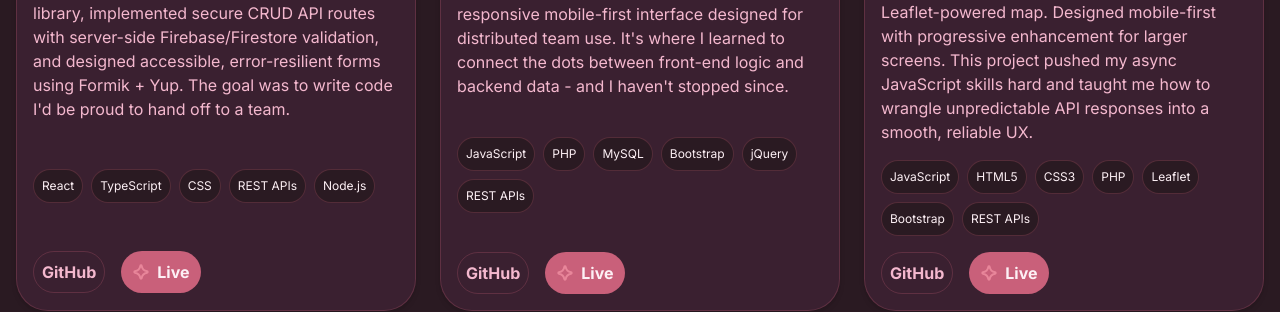
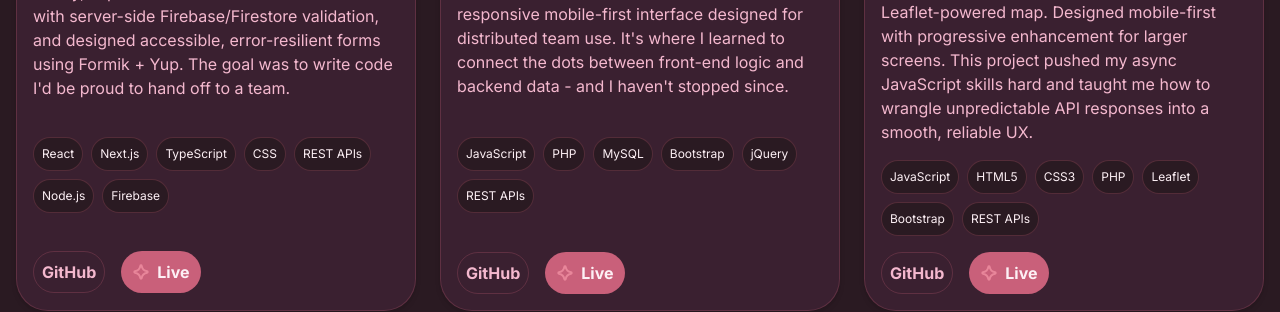
Before and after one commit to rufaro-ndhlovu/PortfolioWebsite, a Next.js app: page / in a window 1280 px wide. Shown: the part 2280-2592 px from the top of the page. Built offline with nearby package versions, Linux system fonts and the light colour scheme; a web font is replaced by a local one.

Commit message:
feat: update project tech stacks and links for improved accuracy and consistency.

```diff
--- a/app/data/projects.ts
+++ b/app/data/projects.ts
@@ -16,7 +16,15 @@ export const projects: Project[] = [
     description:
       "A full rebuild of my original Company Directory - this time built with React, Next.js App Router, and TypeScript from the ground up. I architected a scalable, fully typed component library, implemented secure CRUD API routes with server-side Firebase/Firestore validation, and designed accessible, error-resilient forms using Formik + Yup. The goal was to write code I'd be proud to hand off to a team.",
     image: "/companyDirectoryV2.png",
-    techStack: ["React", "TypeScript", "CSS", "REST APIs", "Node.js"],
+    techStack: [
+      "React",
+      "Next.js",
+      "TypeScript",
+      "CSS",
+      "REST APIs",
+      "Node.js",
+      "Firebase",
+    ],
     stackLabel: "Full Stack",
     github: "https://github.com/rufaro-ndhlovu/employee-directory-v2",
     live: "https://employee-directory-v2-seven.vercel.app/",
@@ -36,8 +44,9 @@ export const projects: Project[] = [
       "REST APIs",
     ],
     stackLabel: "Full Stack",
-    github: "Please email for access",
-    live: "https://rufarondhlovu.co.uk/project2/",
+    github:
+      "https://github.com/rufaro-ndhlovu/RufaroNdhlovu/tree/master/project2",
+    live: "https://home-5020371659.app-ionos.space/project2/",
   },
   {
     id: 3,
@@ -55,8 +64,9 @@ export const projects: Project[] = [
       "REST APIs",
     ],
     stackLabel: "Full Stack",
-    github: "Please email for access",
-    live: "https://rufarondhlovu.co.uk/project1/",
+    github:
+      "https://github.com/rufaro-ndhlovu/RufaroNdhlovu/tree/master/project1",
+    live: "https://home-5020371659.app-ionos.space/project1/",
   },
 
   {
```
